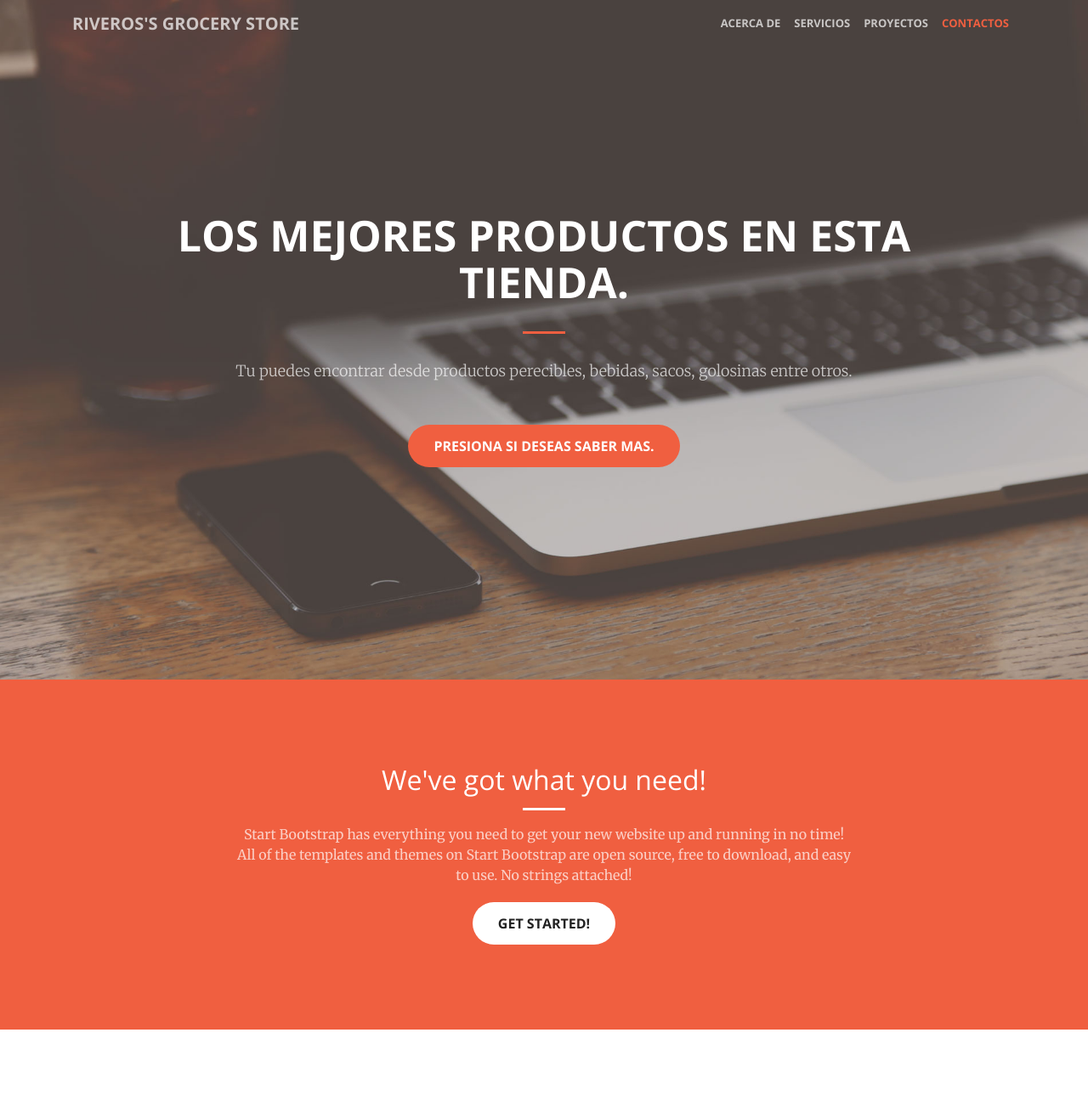
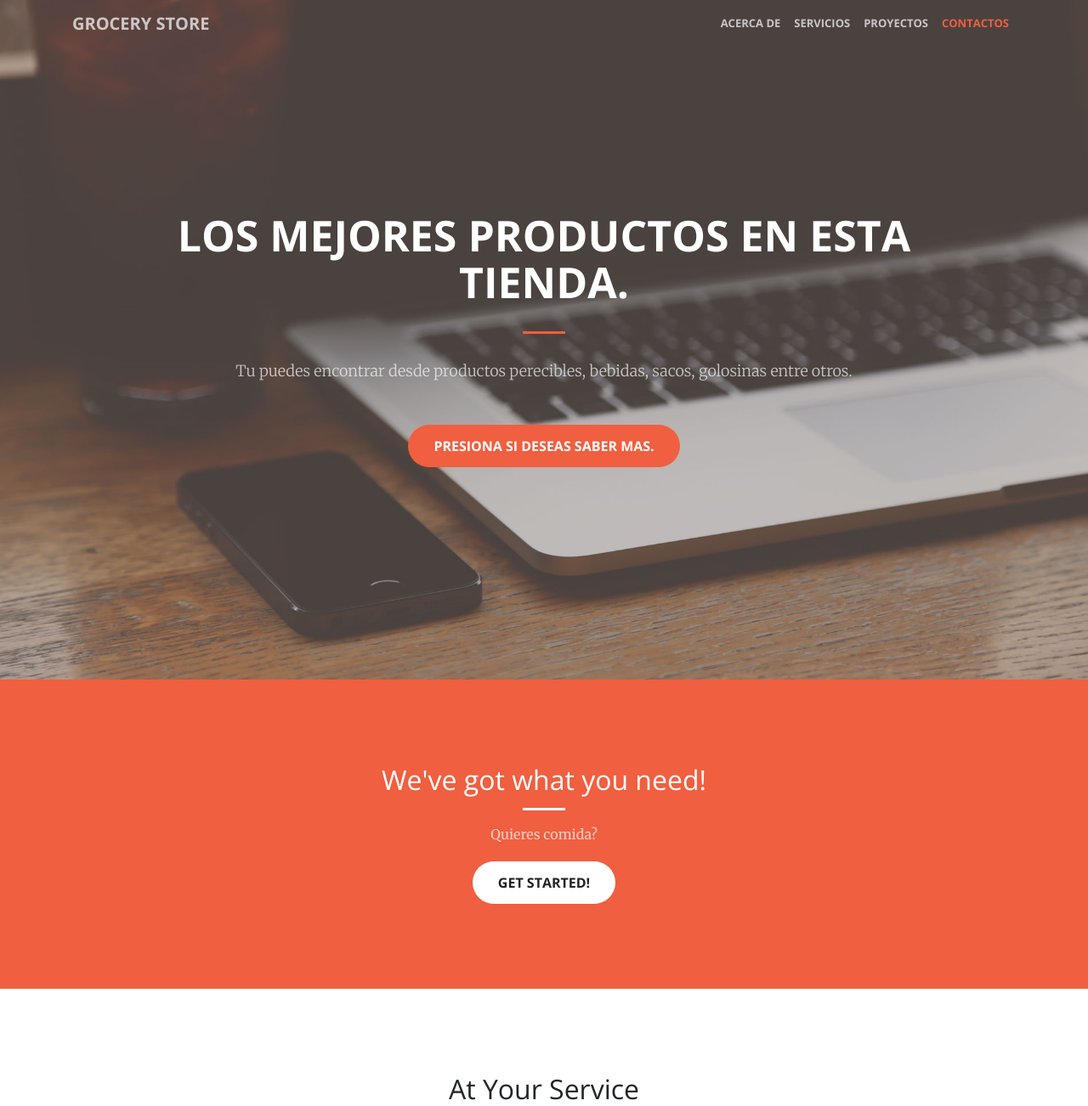
Before and after one commit to riverosrivera/groceryStore, a plain HTML site: page index.html in a window 1280 px wide. Shown: the top 1302 px of the page at 85% size. Drawn offline with nearby package versions, Linux system fonts and the light colour scheme.

Commit message:
mensaje de modificacion

```diff
--- a/index.html
+++ b/index.html
@@ -31,7 +31,7 @@
     <!-- Navigation -->
     <nav class="navbar navbar-expand-lg navbar-light fixed-top" id="mainNav">
       <div class="container">
-        <a class="navbar-brand js-scroll-trigger" href="#page-top">Riveros's Grocery Store</a>
+        <a class="navbar-brand js-scroll-trigger" href="#page-top">Grocery Store</a>
         <button class="navbar-toggler navbar-toggler-right" type="button" data-toggle="collapse" data-target="#navbarResponsive" aria-controls="navbarResponsive" aria-expanded="false" aria-label="Toggle navigation">
           <span class="navbar-toggler-icon"></span>
         </button>
@@ -71,7 +71,7 @@
           <div class="col-lg-8 mx-auto text-center">
             <h2 class="section-heading text-white">We've got what you need!</h2>
             <hr class="light">
-            <p class="text-faded">Start Bootstrap has everything you need to get your new website up and running in no time! All of the templates and themes on Start Bootstrap are open source, free to download, and easy to use. No strings attached!</p>
+            <p class="text-faded">Quieres comida?</p>
             <a class="btn btn-default btn-xl js-scroll-trigger" href="#services">Get Started!</a>
           </div>
         </div>
```
